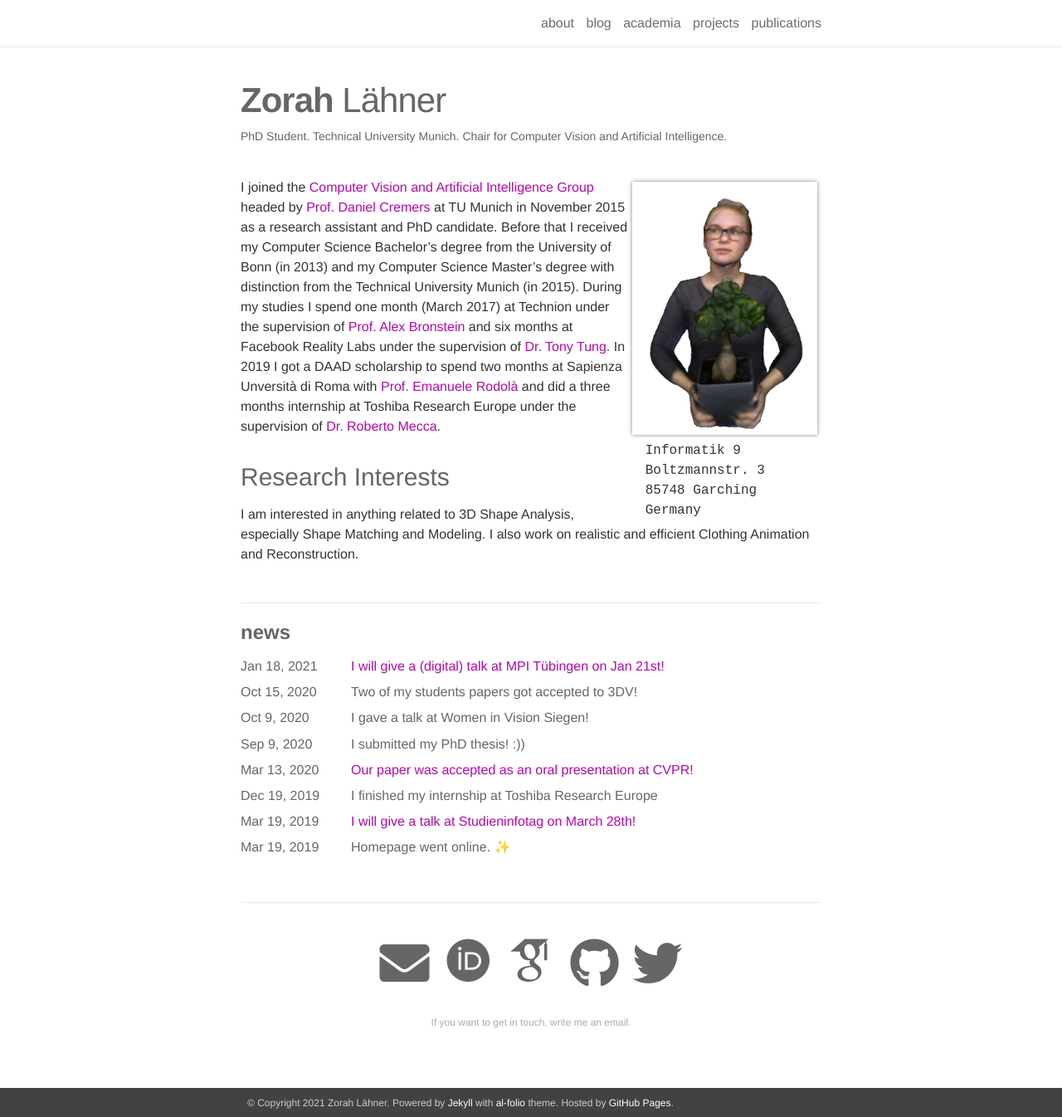
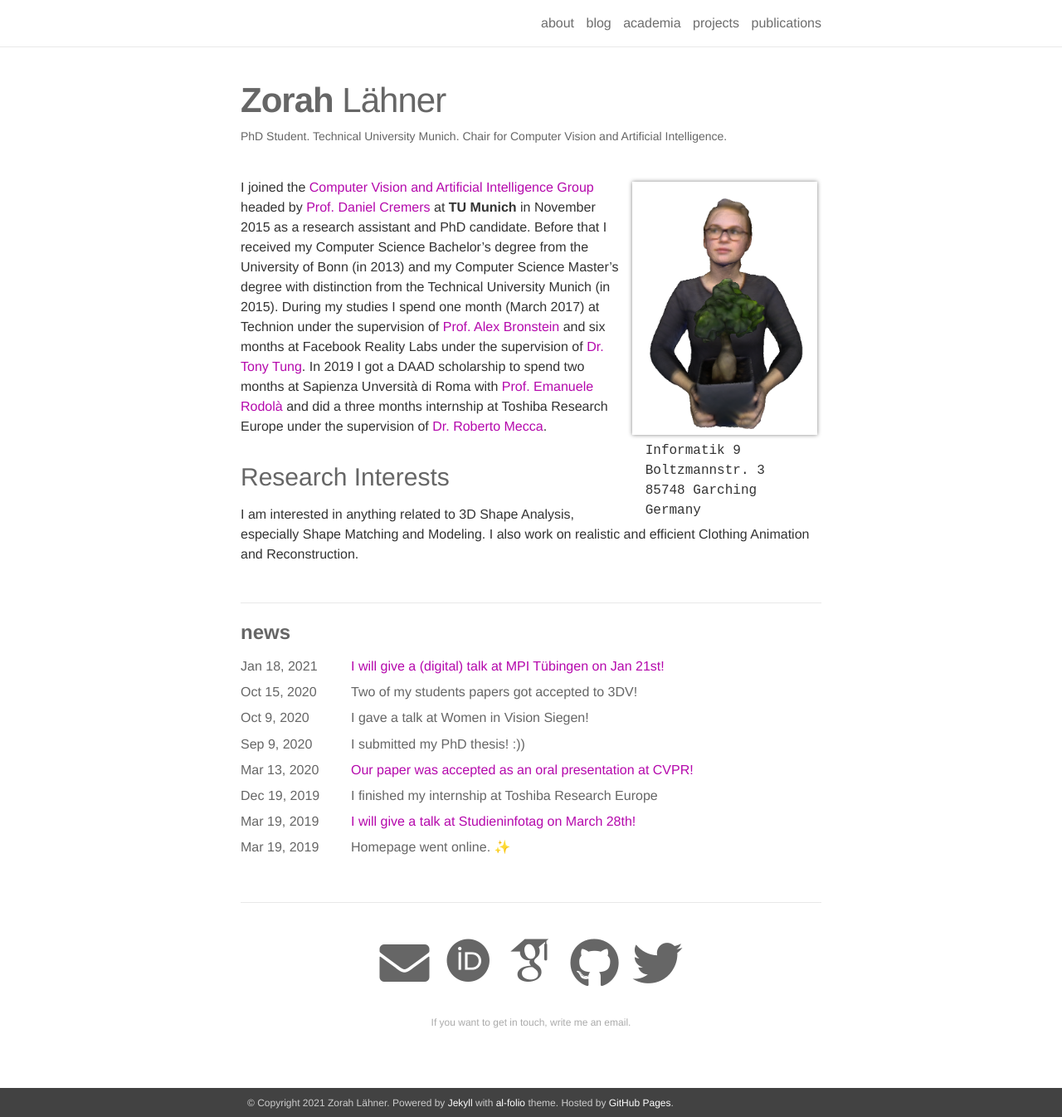
Before and after one commit to zorah/zorah.github.io, a Jekyll site: the page built from _pages/about.md, in a window 1280 px wide and 1346 px high. Shown: the whole window at 83% size. Built offline with Jekyll 4.4.1, drawn with Linux system fonts in a browser that asks for light colours; nearby versions of some CDN libraries; emoji names are drawn with the system emoji font; some web fonts are replaced.

Commit message:
formatting issues

```diff
--- a/_pages/about.md
+++ b/_pages/about.md
@@ -17,7 +17,7 @@
 social: true
 ---
 
-I joined the [Computer Vision and Artificial Intelligence Group](https://vision.in.tum.de/){:target="\_blank"} headed by [Prof. Daniel Cremers](https://vision.in.tum.de/members/cremers){:target="\_blank"} at TU Munich in November 2015 as a research assistant and PhD candidate. Before that I received my Computer Science Bachelor's degree from the University of Bonn (in 2013) and my Computer Science Master's degree with distinction from the Technical University Munich (in 2015). During my studies I spend one month (March 2017) at Technion under the supervision of [Prof. Alex Bronstein](https://bron.cs.technion.ac.il){:target="\_blank"} and six months at Facebook Reality Labs under the supervision of [Dr. Tony Tung](https://sites.google.com/site/tony2ng/){:target="\_blank"}. In 2019 I got a DAAD scholarship to spend two months at Sapienza Unversità di Roma with [Prof. Emanuele Rodolà](https://sites.google.com/site/erodola/){:target="\_blank"} and did a three months internship at Toshiba Research Europe under the supervision of [Dr. Roberto Mecca](http://www.robertomecca.com/){:target="\_blank"}.
+I joined the [Computer Vision and Artificial Intelligence Group](https://vision.in.tum.de/){:target="\_blank"} headed by [Prof. Daniel Cremers](https://vision.in.tum.de/members/cremers){:target="\_blank"} at **TU Munich** in November 2015 as a research assistant and PhD candidate. Before that I received my Computer Science Bachelor's degree from the University of Bonn (in 2013) and my Computer Science Master's degree with distinction from the Technical University Munich (in 2015). During my studies I spend one month (March 2017) at Technion under the supervision of [Prof. Alex Bronstein](https://bron.cs.technion.ac.il){:target="\_blank"} and six months at Facebook Reality Labs under the supervision of [Dr. Tony Tung](https://sites.google.com/site/tony2ng/){:target="\_blank"}. In 2019 I got a DAAD scholarship to spend two months at Sapienza Unversità di Roma with [Prof. Emanuele Rodolà](https://sites.google.com/site/erodola/){:target="\_blank"} and did a three months internship at Toshiba Research Europe under the supervision of [Dr. Roberto Mecca](http://www.robertomecca.com/){:target="\_blank"}.
 
 ### Research Interests
 
```
